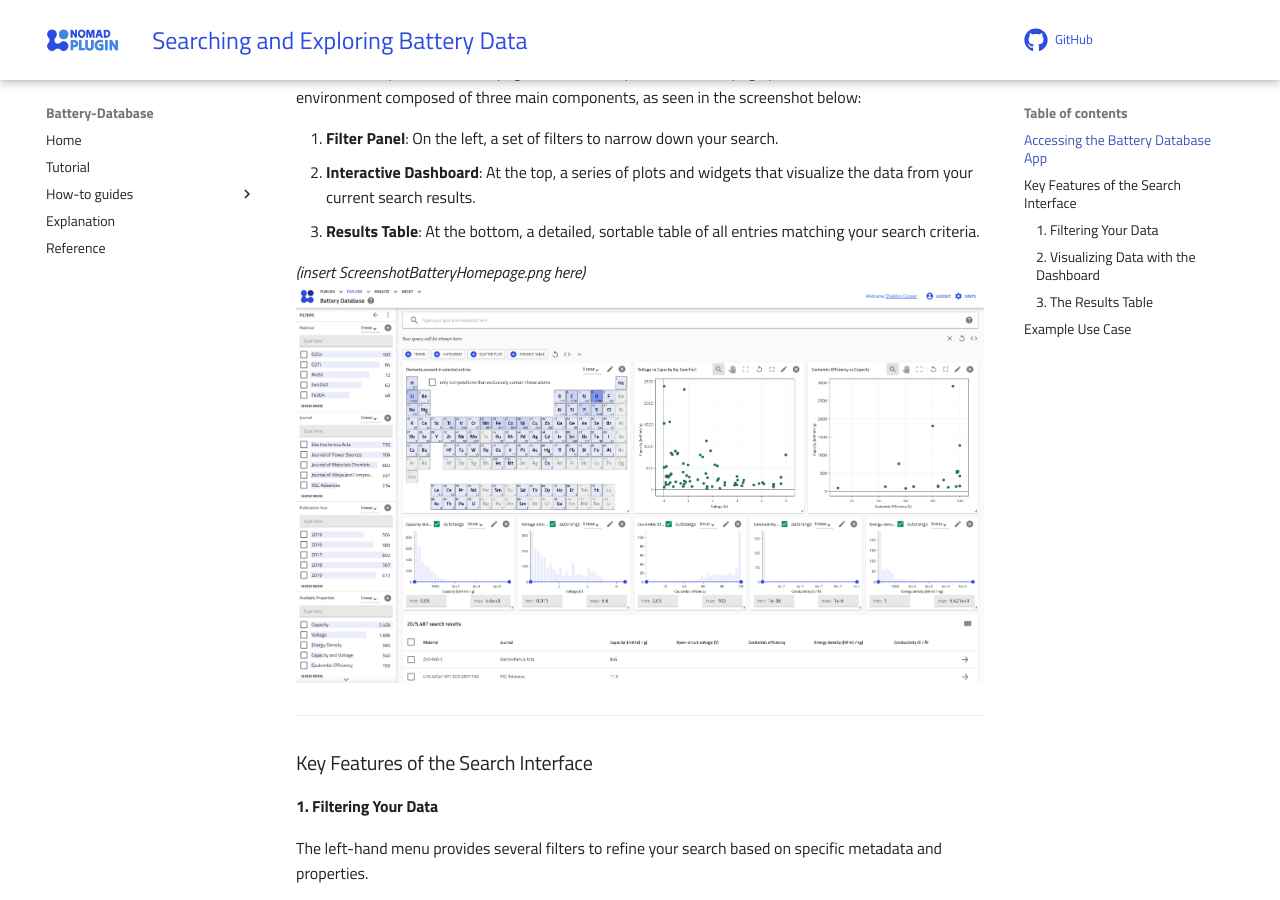
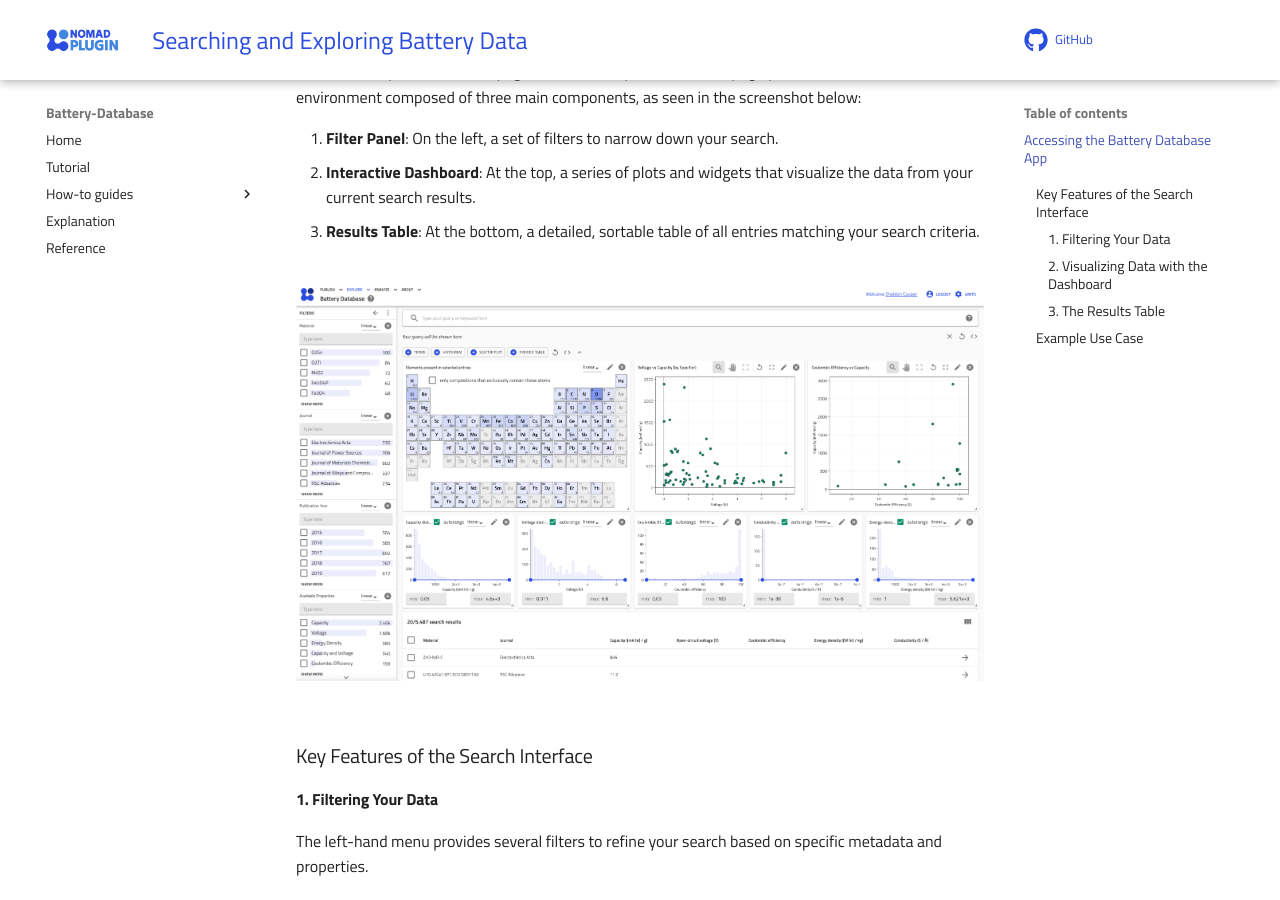
Before and after one commit to u-gajera/Battery-Database, an MkDocs documentation site: the page built from docs/how_to/search_data_in_app.md, in a window 1280 px wide and 900 px high, scrolled down 929 px. Built offline with MkDocs 1.6.1 and Material for MkDocs 9.7.7, drawn with Linux system fonts in a browser that asks for light colours; comment, search, counter and statistics services are not loaded.

Commit message:
Refactored Documentation

```diff
--- a/docs/how_to/search_data_in_app.md
+++ b/docs/how_to/search_data_in_app.md
@@ -15,7 +15,6 @@
 2.  **Interactive Dashboard**: At the top, a series of plots and widgets that visualize the data from your current search results.
 3.  **Results Table**: At the bottom, a detailed, sortable table of all entries matching your search criteria.
 
-*(insert ScreenshotBatteryHomepage.png here)*
 <img src="Screenshots/ScreenshotBatteryHomepage.png" alt="image of Battery Database Homepage">
 ---
 
```
